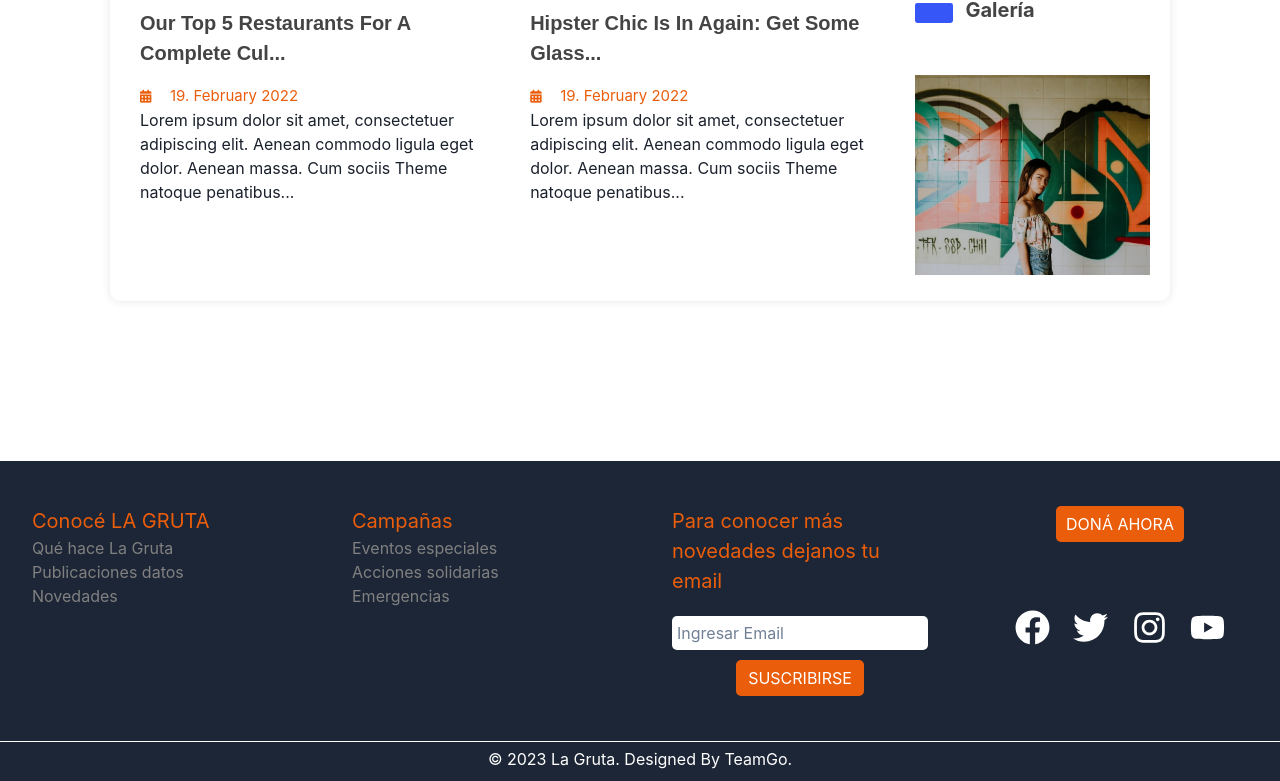
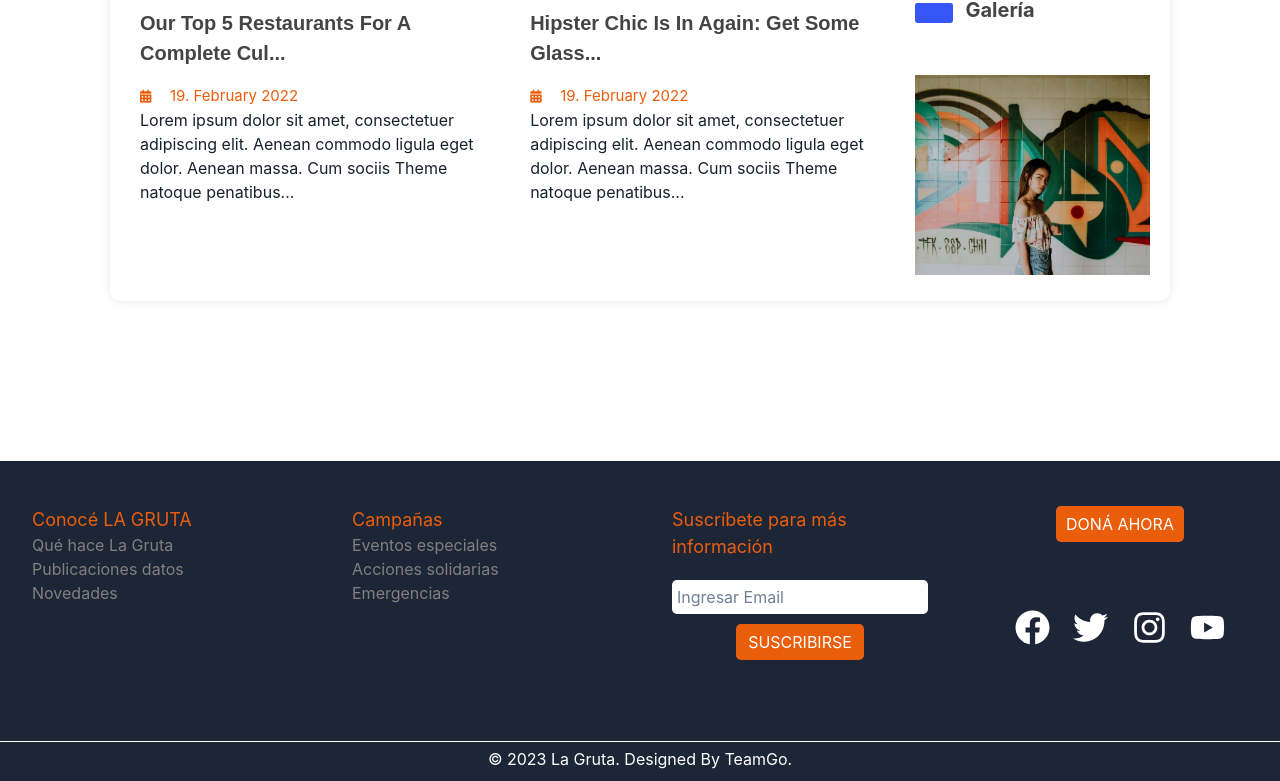
Before and after one commit to sofiaparraweb/lagrutaclient, a React (Vite) app in the folder lagrutaclient/: page /noticias in a window 1280 px wide. Shown: the part 1898-2679 px from the top of the page. Built offline with nearby package versions, Linux system fonts and the light colour scheme; no server answers; a web font is replaced by a local one.

Commit message:
se modifico un poco el css

```diff
--- a/lagrutaclient/src/components/BackToTop/BackToTop.module.css
+++ b/lagrutaclient/src/components/BackToTop/BackToTop.module.css
@@ -1,12 +1,12 @@
 .buttonBackTop {
-	background-color: #FF9800;
+	background-color: #ea5d0b;
 	width: 50px;
 	border: none;
 	height: 50px;
 	text-align: center;
 	border-radius: 4px;
 	position: fixed;
-	bottom: 30px;
+	bottom: 50px;
 	right: 30px;
 	transition: background-color .3s;
 	transition: background-color .3s, opacity .5s, visibility .5s;
@@ -26,7 +26,7 @@
 
 .buttonBackTop:hover {
 	cursor: pointer;
-	background-color: #333;
+	background-color: #ff8000;
 }
 
 .buttonBackTop:active {
--- a/lagrutaclient/src/components/Footer/Footer.jsx
+++ b/lagrutaclient/src/components/Footer/Footer.jsx
@@ -62,7 +62,7 @@ const isValidEmail = (email) => {
         </div>
 
         <form className={style.footerSection} onSubmit={handleSubmit}>
-          <h3 className={style.title}>Para conocer más novedades dejanos tu email</h3>
+          <h3 className={style.title}>Suscríbete para más información</h3>
           <input className={style.input}
           type="email"
           name="email"
--- a/lagrutaclient/src/components/Footer/Footer.module.css
+++ b/lagrutaclient/src/components/Footer/Footer.module.css
@@ -40,7 +40,9 @@
   text-align: center;
   display: block;
   margin: 0 auto;
+  transition: background-color .3s;
 }
+
 .btn:hover {
   background-color: #ff8000;
   cursor: pointer;
@@ -52,7 +54,7 @@
 
 .title{
   color: #ea5d0b;
-  font-size: 20px;
+  font-size: 18px;
 }
 
 .input{
@@ -67,6 +69,7 @@
   width: 100%;
   height: 50px;
   margin-top: 60px;
+
 }
 
 .itemsRedes{
@@ -74,7 +77,7 @@
   height: 35px;
   font-size: 35px;
   color: #fff;
-
+  transition: color .3s;
 }
 .itemsRedes:hover {
   color: #ff8000;
```
